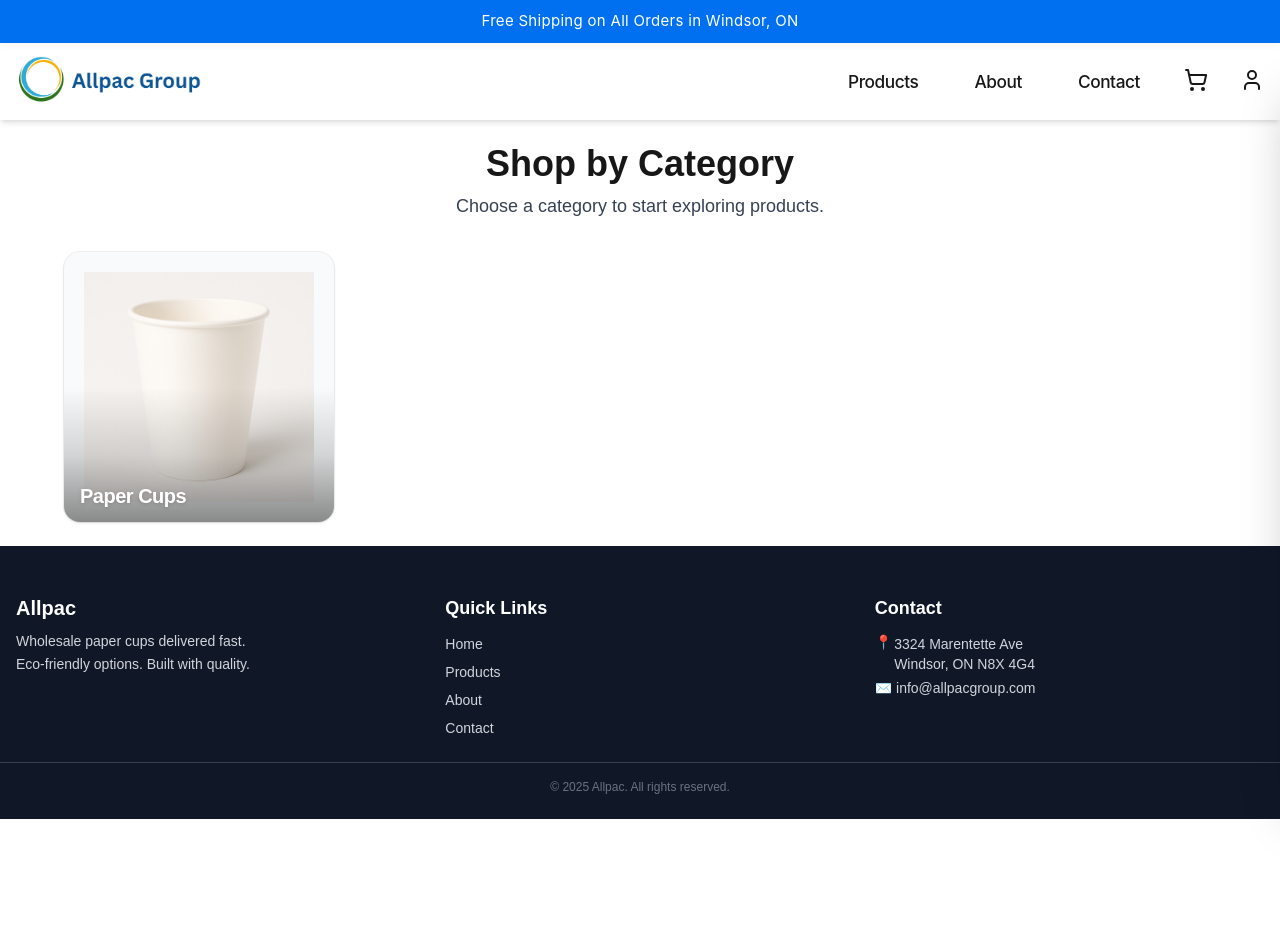
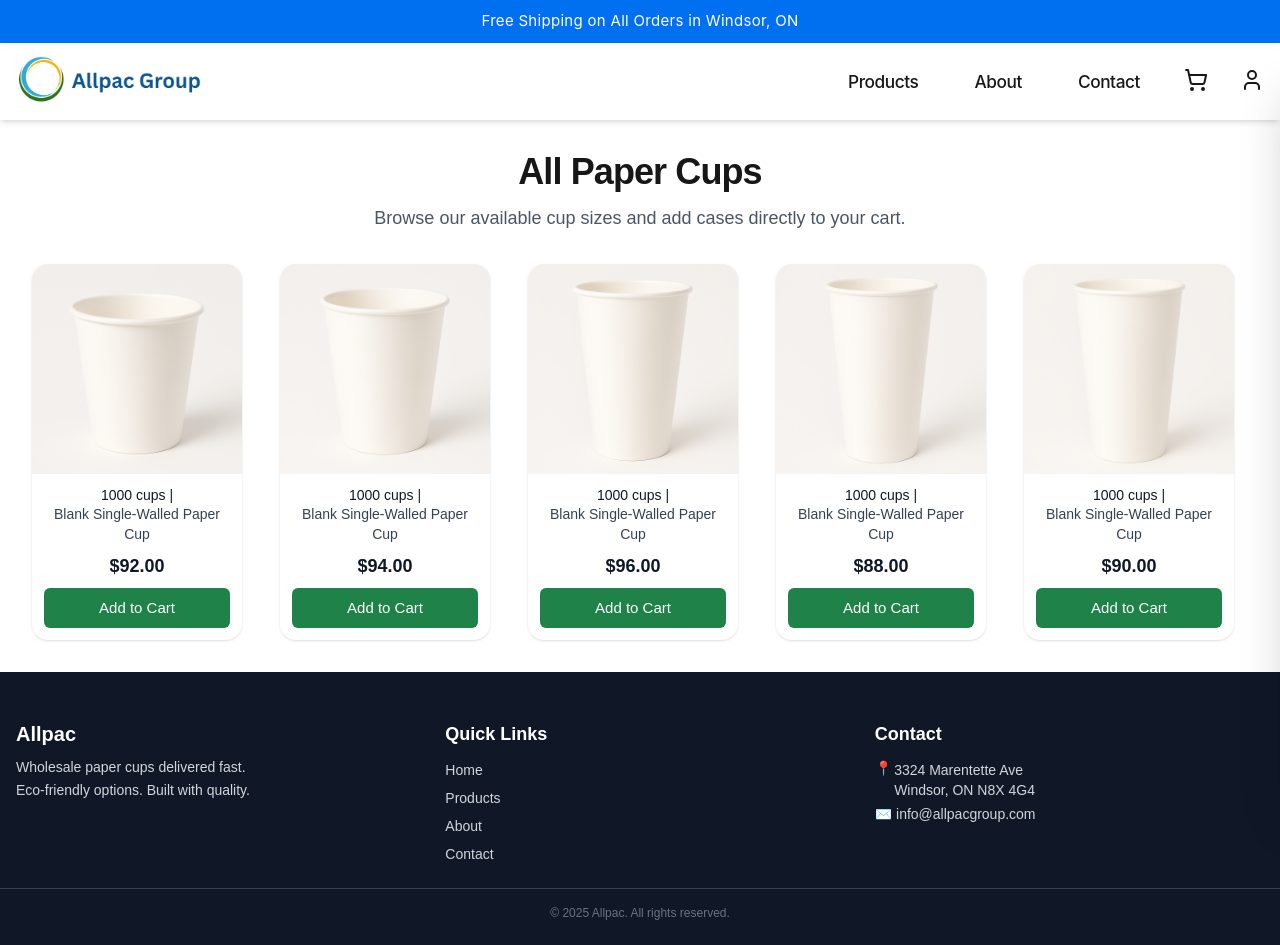
Before and after one commit to Emadedin1/allpacstore, a Next.js app: page /products in a window 1280 px wide. Before the commit the page ends 819 px from the top, so only its background shows below. Built offline with nearby package versions, Linux system fonts and the light colour scheme.

Commit message:
Update page.jsx

```diff
--- a/src/app/products/page.jsx
+++ b/src/app/products/page.jsx
@@ -1,90 +1,35 @@
 "use client";
 
-import Link from "next/link";
-import Image from "next/image";
+import CupCard from "../../components/CupCard";
+import { products } from "../../data/products";
 
-export default function ProductsCategoriesPage() {
-  // Add more categories as you expand
-  const categories = [
-    {
-      slug: "cups",
-      title: "Paper Cups",
-      image: "/cups/12oz.png",
-    },
-  ];
-
-  // Keep your original 2-col (mobile) / 4-col (desktop) intent.
-  // If only one category, still let it size nicely.
-  const gridCols =
-    categories.length === 1
-      ? "grid-cols-1 sm:grid-cols-2 md:grid-cols-3 lg:grid-cols-4"
-      : "grid-cols-2 lg:grid-cols-4";
+export default function ProductsPageGrid() {
+  // Adjustable card min width; CupCard uses w-[var(--card-min)]
+  const cardMin = 210; // tweak (e.g. 200, 220) to fit your layout preference
 
   return (
-    <main className="p-6 space-y-8">
+    <main className="max-w-7xl mx-auto p-6 md:p-8 space-y-8">
       {/* Heading */}
-      <div className="max-w-4xl mx-auto text-center">
-        <h1 className="text-4xl font-bold mb-2">Shop by Category</h1>
-        <p className="text-lg text-gray-700">
-          Choose a category to start exploring products.
+      <header className="text-center space-y-3">
+        <h1 className="text-4xl font-bold tracking-tight">All Paper Cups</h1>
+        <p className="text-lg text-gray-600">
+          Browse our available cup sizes and add cases directly to your cart.
         </p>
-      </div>
+      </header>
 
-      {/* Categories Grid */}
-      <section className="max-w-6xl mx-auto">
-        <div className={`grid gap-5 sm:gap-6 ${gridCols}`}>
-          {categories.map((cat) => (
-            <Link
-              key={cat.slug}
-              href={`/products/${cat.slug}`}
-              aria-label={`Browse ${cat.title}`}
-              className={`
-                group relative block w-full overflow-hidden rounded-2xl
-                ring-1 ring-black/5 hover:ring-black/10 hover:shadow-md shadow-sm transition
-                bg-gray-50
-              `}
-            >
-              {/* Square container so square images show fully (no cropping) */}
-              <div className="relative aspect-square flex items-center justify-center">
-                <Image
-                  src={cat.image}
-                  alt={cat.title}
-                  fill
-                  sizes="(max-width: 640px) 50vw, (max-width: 1024px) 33vw, 25vw"
-                  className="
-                    object-contain
-                    p-5
-                    transition-transform duration-300
-                    group-hover:scale-[1.05]
-                  "
-                  priority
-                />
-                {/* Bottom fade (matches CupCard style) */}
-                <div
-                  className="
-                    pointer-events-none absolute inset-x-0 bottom-0 h-1/2
-                    bg-gradient-to-t from-black/45 via-black/15 to-transparent
-                  "
-                />
-              </div>
-
-              {/* Title */}
-              <div className="absolute bottom-3 left-4 right-4">
-                <h2
-                  className="
-                    text-white text-lg sm:text-xl font-semibold
-                    tracking-tight drop-shadow
-                  "
-                >
-                  {cat.title}
-                </h2>
-              </div>
-
-              {/* Accessible focus outline */}
-              <span className="absolute inset-0 rounded-2xl ring-2 ring-transparent group-focus-visible:ring-black/30 transition pointer-events-none" />
-            </Link>
-          ))}
-        </div>
+      {/* Product Grid */}
+      <section
+        className="grid gap-5 sm:gap-6"
+        style={{
+          // Responsive auto-fitting columns; CupCard keeps its own width
+          // We still define --card-min for the width utility inside CupCard.
+          gridTemplateColumns: "repeat(auto-fill, minmax(var(--card-min), 1fr))",
+          ["--card-min"]: `${cardMin}px`,
+        }}
+      >
+        {products.map((cup) => (
+          <CupCard key={cup.slug} cup={cup} />
+        ))}
       </section>
     </main>
   );
```
